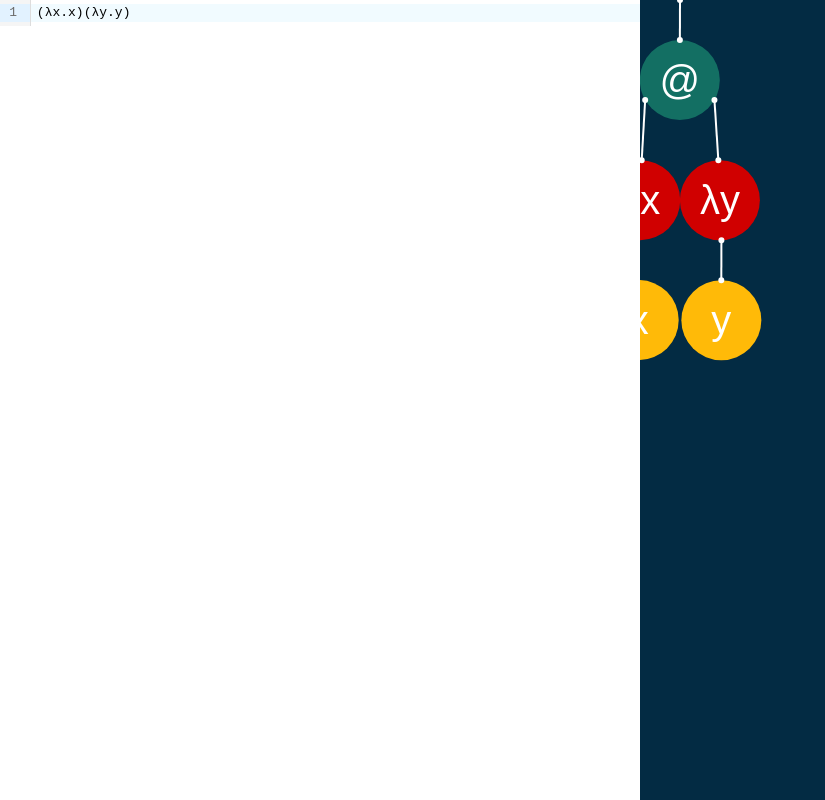
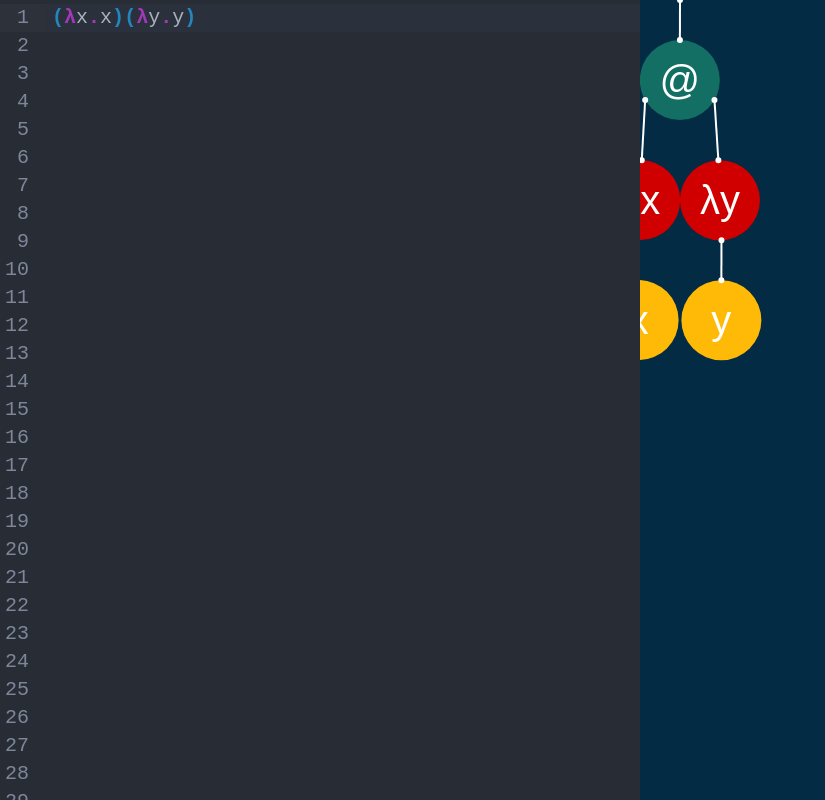
Before and after one commit to James-Fraser-Jones/optimal, a website built with Vite: page index.html in a window 1280 px wide. Shown: the whole page, without its empty margins (0-825 px from the left). Built offline with nearby package versions, Linux system fonts and the light colour scheme; a web font is replaced by a local one.

Commit message:
improved styling

```diff
--- a/package.json
+++ b/package.json
@@ -14,6 +14,7 @@
     "vite": "^7.1.7"
   },
   "dependencies": {
+    "@codemirror/theme-one-dark": "^6.1.3",
     "codemirror": "^6.0.2",
     "matter-js": "^0.20.0"
   }
--- a/src/codemirror.ts
+++ b/src/codemirror.ts
@@ -1,7 +1,37 @@
 import { basicSetup } from "codemirror";
-import { EditorSelection } from "@codemirror/state";
-import { EditorView } from "@codemirror/view";
+import { EditorSelection, type Extension } from "@codemirror/state";
+import {
+  Decoration,
+  EditorView,
+  MatchDecorator,
+  ViewPlugin,
+  scrollPastEnd,
+} from "@codemirror/view";
 import { addExpression } from "./matter";
+import { oneDark } from "@codemirror/theme-one-dark";
+
+function regexClassifier(regex: string, className: string): Extension {
+  const matcherDecorator = new MatchDecorator({
+    regexp: new RegExp(regex, "g"),
+    decoration: () => Decoration.mark({ class: className }),
+  });
+  return ViewPlugin.define(
+    (view) => ({
+      decorations: matcherDecorator.createDeco(view),
+      update(update) {
+        this.decorations = matcherDecorator.updateDeco(
+          update,
+          this.decorations
+        );
+      },
+    }),
+    {
+      decorations: (v) => v.decorations,
+    }
+  );
+}
+const highlightParens = regexClassifier(`\\(|\\)`, "token-paren");
+const highlightBinders = regexClassifier(`λ|\\.`, "token-binder");
 
 const lambdaExtension = EditorView.inputHandler.of((view, from, to, text) => {
   if (text === "\\") {
@@ -22,13 +52,31 @@ const changeListener = EditorView.updateListener.of((update) => {
   }
 });
 
+const largerFontTheme = EditorView.theme({
+  "&.cm-editor": {
+    fontSize: "20px",
+    height: "100%",
+  },
+});
+
 let editorView: EditorView;
 
 export function initializeCodeMirror() {
-  const input = "(λx.x)(λy.y)";
+  const newlines = "\n".repeat(30);
+  let input = "(λx.x)(λy.y)";
+  input += newlines;
   editorView = new EditorView({
     doc: input,
-    extensions: [basicSetup, lambdaExtension, changeListener],
+    extensions: [
+      basicSetup,
+      lambdaExtension,
+      changeListener,
+      scrollPastEnd(),
+      oneDark,
+      largerFontTheme,
+      highlightParens,
+      highlightBinders,
+    ],
     parent: document.getElementById("codemirror")!,
   });
   addExpression(input);
--- a/src/style.css
+++ b/src/style.css
@@ -21,7 +21,18 @@ body {
 
 #codemirror {
   flex: 1;
-  position: relative
+  position: relative;
+  z-index: 2;
+}
+
+.token-paren {
+  color: #2586be !important;
+  font-weight: bold;
+}
+
+.token-binder {
+  color: #a338bb !important;
+  font-weight: bold;
 }
 
 #matter {
```
Also changed, not shown: 1 other file.
